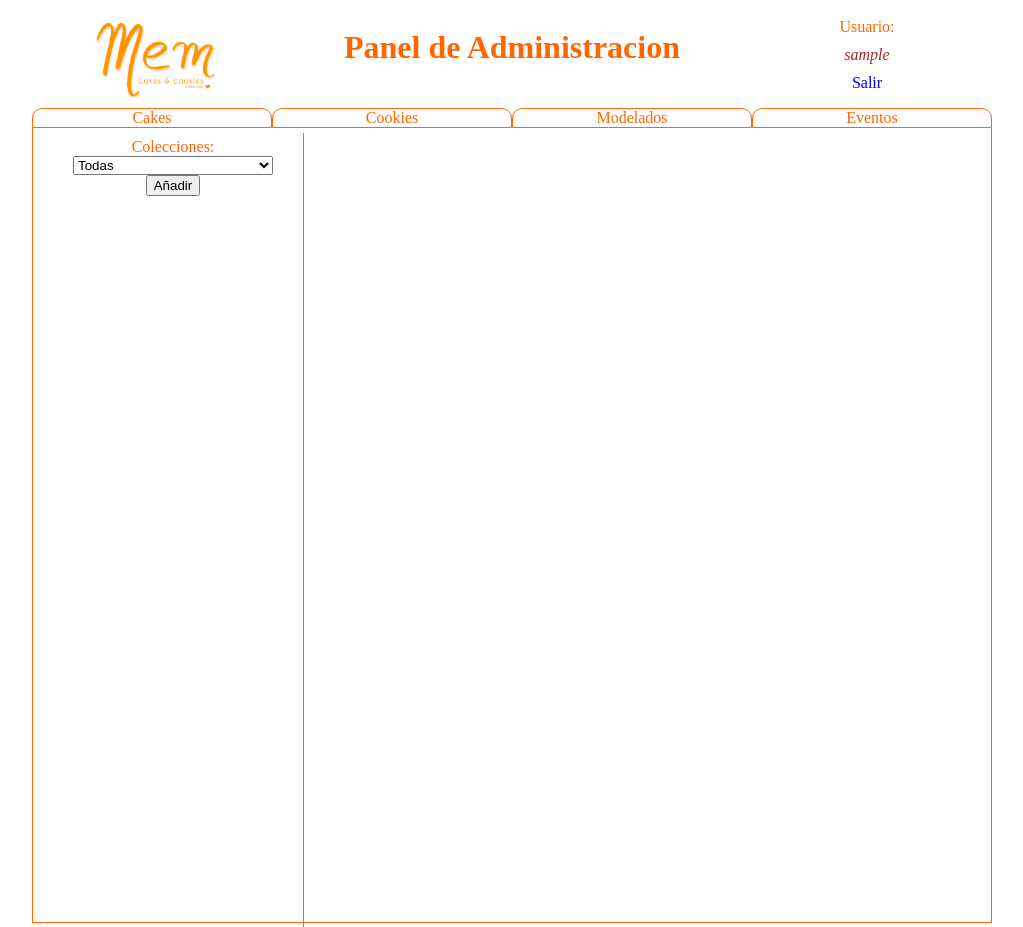
After one commit to esinobas/memcakesandcookies, a PHP site: page /controlpanel/controlpanel.php?option=1 in a window 1280 px wide. The commit adds this page. Shown: the whole page, without its empty margins (128-1151 px from the left). Run offline with PHP 8.4, Linux system fonts and the light colour scheme; the visitor is signed in with stand-in values (Sample User, id 1); data comes from the database, SQL or seed files in the repository.

Commit message:
First Commit admin

```diff
--- /dev/null
+++ b/controlpanel/controlpanel.php
@@ -0,0 +1,121 @@
+<?php
+   session_start();
+?>
+<html>
+   <head>
+      <title>
+         Administracion MEM Cakes & Cookies
+      </title>
+
+      <meta http-equiv="content-type" content="text/html; charset=UTF-8">
+      <meta http-equiv="content-type" content="application/xhtml+xml; charset=UTF-8">
+
+      <link rel="stylesheet" type="text/css" href="style.css">
+      <script type="text/javascript" src="../scripts/jquery-1.9.0.js"></script>
+
+   </head>
+   <body>
+      <script type="text/javascript" >
+         function selectTab(theTab){
+            console.debug("controlpanel.php::selectTab::ENTER");
+            console.debug("controlpanel.php::selectTab::tab [ "+theTab+" ]");
+
+             $(".menuItem").each(function () {
+	               console.debug("controlpanel.php::selectTab::[ " + $(this).html().trim() + " ]");
+	               if ($(this).html().trim().toUpperCase() == theTab.trim().toUpperCase()){
+	                  console.debug("controlpanel.php::selectTab:: The [ " + theTab +" ] has been selected");
+	                  $(this).css("border-bottom-style","none");
+	                  $(this).css("background-color","#ff6600");
+	                  $(this).css("color","white");
+
+	               }else{
+	                  $(this).css("border-bottom-style","solid");
+	                  $(this).css("background-color","white");
+	                  $(this).css("color","#ff6600");
+	               }
+               }
+            );
+            console.debug("controlpanel.php::selectTab::EXIT");
+
+         }
+
+      </script>
+
+      <div id="main">
+         <div id="header">
+
+            <div id="logo">
+               <img src="../images/logoCMYKwithoutBorder.jpg" alt="MEM Cakes & Cookies" title="MEM Cakes & Cookies"/>
+            </div>
+            <div id="centerHeader">
+               <h1>Panel de Administracion</h1>
+            </div>
+            <div id="rightHeader">
+               <div id="usuario">
+                  Usuario:
+               </div>
+               <div id="user">
+                  <?php
+                     $user = $_SESSION['user'];
+                     printf("%s\n", $user);
+                  ?>
+                  </div>
+                  <div id="exit">
+                     <a href="./logout.php">Salir</a>
+                  </div>
+            </div>
+         </div>
+
+     <div id="data">
+       <div id="div_menu">
+            <?php
+
+                 require_once($_SERVER['DOCUMENT_ROOT'].'/php/ddbb/DBIterator.php');
+                 require_once($_SERVER['DOCUMENT_ROOT'].'/php/localDB/TB_MENUS.php');
+                 require_once($_SERVER['DOCUMENT_ROOT'].'/php/localConfiguration/configuration.php');
+                 $options = TB_MENUS::getMenu(0);
+            ?>
+
+               <?php
+                 while ($options->next()){
+                    $row = $options->getRow();
+
+                    if (TB_MENUS::hasSubmenu($row->getId()) == true){
+                    ?>
+                       <a href=<?php printf("\"%s/controlpanel/controlpanel.php?option=%s\"", url, $row->getOption());?> >
+                       <div class="menuItem">
+                             <?php printf("%s", $row->getOption()); ?>
+
+                       </div>
+                       </a>
+                    <?php
+                    }
+                  }
+                ?>
+
+
+        </div>
+        <script type="text/javascript" >
+
+           selectTab(<?php printf("'%s'", $_GET['option']);?>);
+
+        </script>
+
+        <div id="controles">
+           <div id="toolbar">
+              Colecciones:
+              <select id="comboCollection">
+                 <option value="0">Todas</option>
+
+              </select>
+              <button>Añadir</button>
+           </div>
+           <div id="images">
+           </div>
+        </div>
+
+     </div>
+   </div>
+   </body>
+
+</html>
--- /dev/null
+++ b/controlpanel/style.css
@@ -0,0 +1,144 @@
+body {
+
+}
+html {
+
+}
+
+#main{
+   width: 960px;
+   margin-left: auto;
+   margin-right: auto;
+
+
+
+}
+#header{
+   width: 960px;
+   height: 100px;
+
+   text-align: center;
+    color: #ff6600;
+
+}
+#logo{
+   width: 250px;
+   height: inherit;
+   float: left;
+
+
+
+}
+#logo img{
+   max-height: 100px;
+   max-width: 250px;
+
+}
+#centerHeader{
+   width: 460px;
+   height: inherit;
+   float: left;
+
+
+}
+
+
+#rightHeader{
+   width: 250px;
+   height: inherit;
+   float: left;
+
+
+}
+
+#usuario{
+
+   margin-top: 10px;
+
+}
+#user{
+  margin-top: 10px;
+  color: brown;
+  font-style: italic;
+}
+
+#exit{
+  margin-top: 10px;
+}
+#exit > a{
+   text-decoration: none;
+}
+#exit > a:visited{
+   color: blue;
+
+}
+
+#data{
+  width: 960px;
+
+}
+#div_menu{
+   width: 960px;
+   /*height: 24px;*/
+   left: 0;
+
+}
+
+
+#div_menu a{
+  text-decoration: none;
+}
+
+#div_menu a:visited{
+  color: #ff6600;
+}
+
+.menuItem{
+   color:  #ff6600;
+   float: left;
+   width: 238px;
+   text-align: center;
+   display: inline;
+   border-width: 1px;
+   border-color: #ff6600;
+   border-style: solid;
+   border-top-left-radius:10px;
+   border-top-right-radius:10px;
+
+}
+.menuItem:hover{
+
+  background-color:#ff6600;
+  color: white;
+}
+
+#controles{
+
+width: 938px;
+float: left;
+padding: 5px 10px 5px; /* top left-right bottom */
+border-top-style: none;
+border-bottom-style: solid;
+border-left-style: solid;
+border-right-style: solid;
+height: 100%;
+border-width: 1px;
+border-color: #ff6600;
+
+}
+
+#toolbar{
+  width: 250px;
+  float: left;
+  padding: 5px;
+  border-right: 1px solid #ff6600;
+  height: 100%;
+
+  text-align: center;
+  color: #ff6600;
+}
+#comboCollection{
+
+   width: 200px;
+
+}
--- a/php/localDB/TB_USERS.php
+++ b/php/localDB/TB_USERS.php
@@ -99,6 +99,8 @@
           $query = "select ".columnIdC.",".columnNameC." ,".columnPwdC." ,";
           $query .= columnEmailC." from ".tableNameC." where ".columnIdC ."= '".$theLogin."'";
 
+
+
           $conn = new MySqlDAO(serverC, userC, pwdC, ddbbC);
            //printf("%s,%s,%s,%s<br>\n", serverC, userC, pwdC, ddbbC);
           $conn->connect();
--- a/php/login/login.php
+++ b/php/login/login.php
@@ -26,7 +26,6 @@ function checkLogin($theLogin, $thePassword){
    $user->getUserByLogin($theLogin);
 
    if ($user->exists()){
-      echo "El usuario existe";
 
      if ($thePassword == $user->getPassword()){
          return true;
```
Also changed, not shown: controlpanel/logout.php (added, +24 -0 lines).
